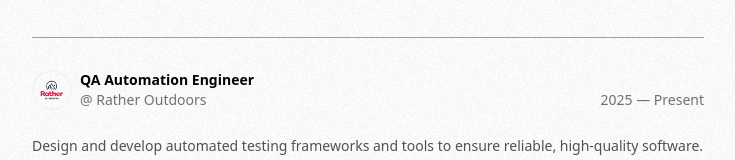
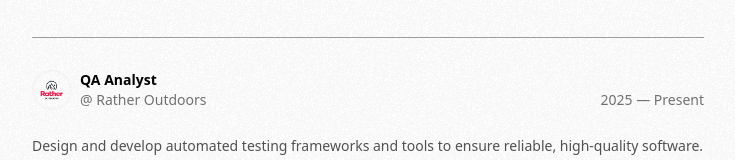
Before and after one commit to knlrvr/my-portfolio, a Next.js app: page /work in a window 1280 px wide. Shown: the part 347-507 px from the top of the page, without its empty margins (272-1007 px from the left). Built offline with nearby package versions, Linux system fonts and the light colour scheme.

Commit message:
fix title

```diff
--- a/app/components/about.tsx
+++ b/app/components/about.tsx
@@ -20,7 +20,7 @@ export default function About() {
                 <span className="font-bold">{greeting}</span>
                 <p className="text-neutral-600 dark:text-neutral-400 blog">
                     I&apos;m a <span className="underline underline-offset-2 decoration-neutral-500">software engineer</span>,
-                    artist, and d&d nerd living in North Carolina. Currently working as a <span className="text-[#111] dark:text-neutral-200 underline underline-offset-2 decoration-neutral-500">QA Automation Engineer</span>.
+                    artist, and d&d nerd living in North Carolina. Currently working as a <span className="text-[#111] dark:text-neutral-200 underline underline-offset-2 decoration-neutral-500">QA Analyst</span>.
                     Focused on crafting engaging and memorable experiences while exploring sustainability and advocating
                     for a greener web. <Link href="https://github.com/knlrvr" className="underline underline-offset-2 decoration-neutral-500 hover:decoration-neutral-300 transition-colors duration-150">Always shipping</Link>.
                 </p>
--- a/app/work/page.tsx
+++ b/app/work/page.tsx
@@ -21,7 +21,7 @@ export default function Work() {
                 <WorkCard
                     org="@ Rather Outdoors"
                     img="/ro-logo.png"
-                    role="QA Automation Engineer"
+                    role="QA Analyst"
                     start="2025"
                     end="Present"
                     desc="Design and develop automated testing frameworks and tools to ensure reliable, high-quality software."
```
